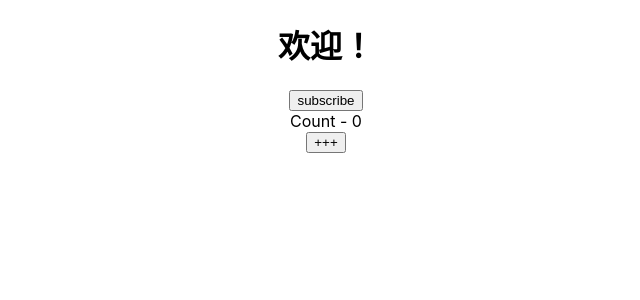
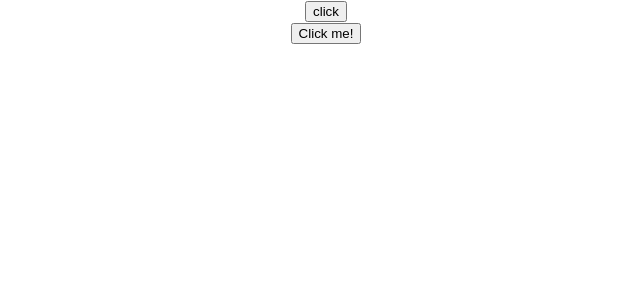
Before and after one commit to JohnLeeWH/OPS, a React (Create React App) app in the folder ops-page/: page / in a window 1280 px wide. Shown: the top 300 px of the page, without its empty margins (314-954 px from the left). Built offline with nearby package versions, Linux system fonts and the light colour scheme.

Commit message:
event handler

```diff
--- a/ops-page/src/App.js
+++ b/ops-page/src/App.js
@@ -5,13 +5,16 @@ import Welcome from "./components/Welcome";
 import Hello from "./components/hello";
 import Message from "./components/Message";
 import Counter from "./components/Counter";
+import Great from "./components/Great";
+import FunctionClick from "./components/FunctionClick";
+import ClassClick from "./components/ClassClick";
 
 class App extends React.Component {
   render() {
     return (
       <div className="App">
-        <Message />
-        <Counter />
+        <FunctionClick />
+        <ClassClick />
       </div>
     )
   }
--- /dev/null
+++ b/ops-page/src/components/ClassClick.js
@@ -0,0 +1,16 @@
+import React, { Component } from "react";
+
+class ClassClick extends Component {
+    clickHandler() {
+        console.log("click the button");
+    }
+    render() {
+        return (
+            <div>
+                <button onClick={this.clickHandler}>Click me!</button>
+            </div>
+        );
+    }
+}
+
+export default ClassClick;
--- /dev/null
+++ b/ops-page/src/components/FunctionClick.js
@@ -0,0 +1,14 @@
+import React from "react";
+
+function FunctionClick() {
+    function clickHandler() {
+        console.log("click!")
+    }
+    return (
+        <div>
+            <button onClick={clickHandler}>click</button>
+        </div>
+    )
+}
+
+export default FunctionClick;
--- a/ops-page/src/components/Great.js
+++ b/ops-page/src/components/Great.js
@@ -5,11 +5,11 @@ import React from "react";
 //}
 
 const Great = (props) => {
-    console.log(props);
+    //console.log(props);
+    const { name, nickName } = props;
     return (
         <div>
-            <h1>Hello {props.name} aka {props.nickName}</h1>
-            <div>{props.children}</div>
+            <h1>Hello {name} aka {nickName}</h1>
         </div>);
 };
 
--- a/ops-page/src/components/Welcome.js
+++ b/ops-page/src/components/Welcome.js
@@ -2,7 +2,8 @@ import React, { Component } from "react";
 
 class Welcome extends Component {
     render() {
-        return <h1>Welcome {this.props.name} aka {this.props.nickName} and {this.props.children}</h1>;
+        const { name, nickName } = this.props;
+        return <h1>Welcome {name} aka {nickName} and {this.props.children}</h1>;
     }
 }
 
```
